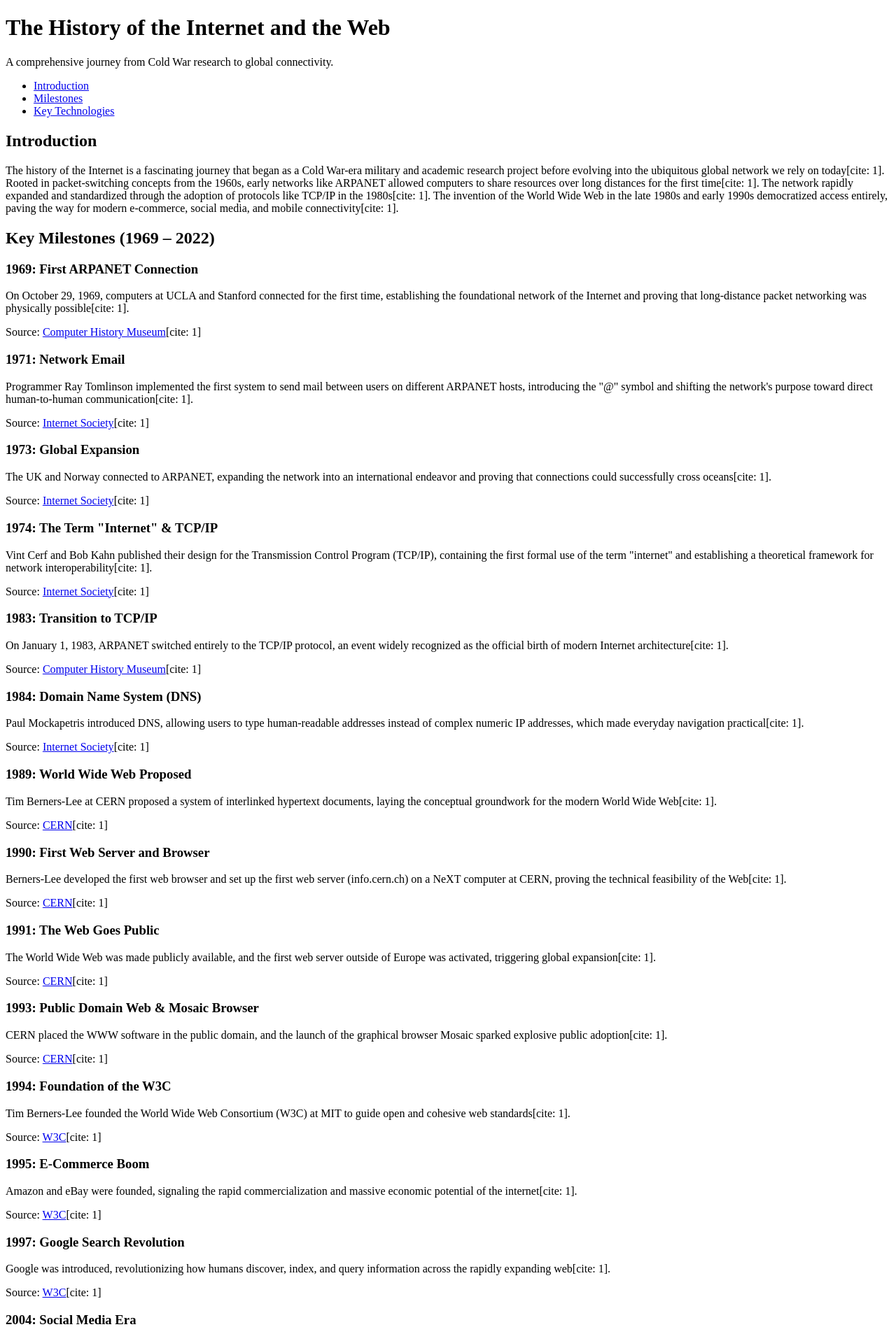
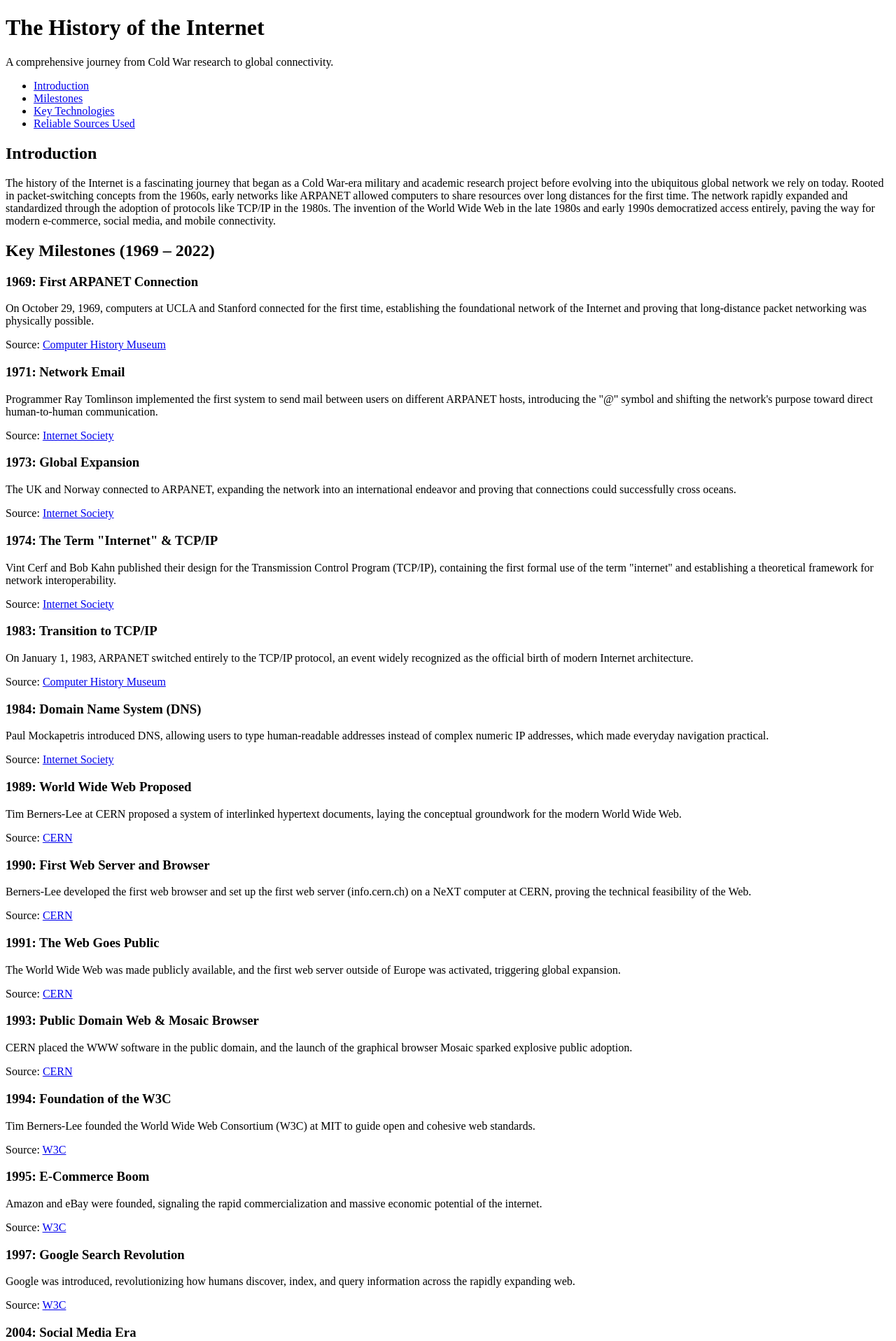
Before and after one commit to Charbel-Chkeir/web-programming-site, a Flask app: page /internet-history in a window 1280 px wide. Shown: the top 1917 px of the page at 70% size. Run offline with Flask 3, Linux system fonts and the light colour scheme.

Commit message:
Part 2: hand-written history pages

```diff
--- a/templates/internet-history.html
+++ b/templates/internet-history.html
@@ -8,7 +8,7 @@
 <body>
 
     <header>
-        <h1>The History of the Internet and the Web</h1>
+        <h1>The History of the Internet</h1>
         <p>A comprehensive journey from Cold War research to global connectivity.</p>
     </header>
 
@@ -17,13 +17,14 @@
             <li><a href="#intro">Introduction</a></li>
             <li><a href="#timeline">Milestones</a></li>
             <li><a href="#technologies">Key Technologies</a></li>
+            <li><a href="#sources">Reliable Sources Used</a></li>
         </ul>
     </nav>
 
     <main>
         <section id="intro">
             <h2>Introduction</h2>
-            <p>The history of the Internet is a fascinating journey that began as a Cold War-era military and academic research project before evolving into the ubiquitous global network we rely on today[cite: 1]. Rooted in packet-switching concepts from the 1960s, early networks like ARPANET allowed computers to share resources over long distances for the first time[cite: 1]. The network rapidly expanded and standardized through the adoption of protocols like TCP/IP in the 1980s[cite: 1]. The invention of the World Wide Web in the late 1980s and early 1990s democratized access entirely, paving the way for modern e-commerce, social media, and mobile connectivity[cite: 1].</p>
+            <p>The history of the Internet is a fascinating journey that began as a Cold War-era military and academic research project before evolving into the ubiquitous global network we rely on today. Rooted in packet-switching concepts from the 1960s, early networks like ARPANET allowed computers to share resources over long distances for the first time. The network rapidly expanded and standardized through the adoption of protocols like TCP/IP in the 1980s. The invention of the World Wide Web in the late 1980s and early 1990s democratized access entirely, paving the way for modern e-commerce, social media, and mobile connectivity.</p>
         </section>
 
         <section id="timeline">
@@ -31,103 +32,103 @@
 
             <article>
                 <h3>1969: First ARPANET Connection</h3>
-                <p>On October 29, 1969, computers at UCLA and Stanford connected for the first time, establishing the foundational network of the Internet and proving that long-distance packet networking was physically possible[cite: 1].</p>
-                <p>Source: <a href="https://www.computerhistory.org/internethistory/" target="_blank">Computer History Museum</a>[cite: 1]</p>
+                <p>On October 29, 1969, computers at UCLA and Stanford connected for the first time, establishing the foundational network of the Internet and proving that long-distance packet networking was physically possible.</p>
+                <p>Source: <a href="https://www.computerhistory.org/internethistory/" target="_blank">Computer History Museum</a></p>
             </article>
 
             <article>
                 <h3>1971: Network Email</h3>
-                <p>Programmer Ray Tomlinson implemented the first system to send mail between users on different ARPANET hosts, introducing the "@" symbol and shifting the network's purpose toward direct human-to-human communication[cite: 1].</p>
-                <p>Source: <a href="https://www.internetsociety.org/internet/history-internet/short-history-of-the-internet/" target="_blank">Internet Society</a>[cite: 1]</p>
+                <p>Programmer Ray Tomlinson implemented the first system to send mail between users on different ARPANET hosts, introducing the "@" symbol and shifting the network's purpose toward direct human-to-human communication.</p>
+                <p>Source: <a href="https://www.internetsociety.org/internet/history-internet/short-history-of-the-internet/" target="_blank">Internet Society</a></p>
             </article>
 
             <article>
                 <h3>1973: Global Expansion</h3>
-                <p>The UK and Norway connected to ARPANET, expanding the network into an international endeavor and proving that connections could successfully cross oceans[cite: 1].</p>
-                <p>Source: <a href="https://www.internetsociety.org/internet/history-internet/short-history-of-the-internet/" target="_blank">Internet Society</a>[cite: 1]</p>
+                <p>The UK and Norway connected to ARPANET, expanding the network into an international endeavor and proving that connections could successfully cross oceans.</p>
+                <p>Source: <a href="https://www.internetsociety.org/internet/history-internet/short-history-of-the-internet/" target="_blank">Internet Society</a></p>
             </article>
 
             <article>
                 <h3>1974: The Term "Internet" & TCP/IP</h3>
-                <p>Vint Cerf and Bob Kahn published their design for the Transmission Control Program (TCP/IP), containing the first formal use of the term "internet" and establishing a theoretical framework for network interoperability[cite: 1].</p>
-                <p>Source: <a href="https://www.internetsociety.org/internet/history-internet/short-history-of-the-internet/" target="_blank">Internet Society</a>[cite: 1]</p>
+                <p>Vint Cerf and Bob Kahn published their design for the Transmission Control Program (TCP/IP), containing the first formal use of the term "internet" and establishing a theoretical framework for network interoperability.</p>
+                <p>Source: <a href="https://www.internetsociety.org/internet/history-internet/short-history-of-the-internet/" target="_blank">Internet Society</a></p>
             </article>
 
             <article>
                 <h3>1983: Transition to TCP/IP</h3>
-                <p>On January 1, 1983, ARPANET switched entirely to the TCP/IP protocol, an event widely recognized as the official birth of modern Internet architecture[cite: 1].</p>
-                <p>Source: <a href="https://www.computerhistory.org/internethistory/" target="_blank">Computer History Museum</a>[cite: 1]</p>
+                <p>On January 1, 1983, ARPANET switched entirely to the TCP/IP protocol, an event widely recognized as the official birth of modern Internet architecture.</p>
+                <p>Source: <a href="https://www.computerhistory.org/internethistory/" target="_blank">Computer History Museum</a></p>
             </article>
 
             <article>
                 <h3>1984: Domain Name System (DNS)</h3>
-                <p>Paul Mockapetris introduced DNS, allowing users to type human-readable addresses instead of complex numeric IP addresses, which made everyday navigation practical[cite: 1].</p>
-                <p>Source: <a href="https://www.internetsociety.org/internet/history-internet/short-history-of-the-internet/" target="_blank">Internet Society</a>[cite: 1]</p>
+                <p>Paul Mockapetris introduced DNS, allowing users to type human-readable addresses instead of complex numeric IP addresses, which made everyday navigation practical.</p>
+                <p>Source: <a href="https://www.internetsociety.org/internet/history-internet/short-history-of-the-internet/" target="_blank">Internet Society</a></p>
             </article>
 
             <article>
                 <h3>1989: World Wide Web Proposed</h3>
-                <p>Tim Berners-Lee at CERN proposed a system of interlinked hypertext documents, laying the conceptual groundwork for the modern World Wide Web[cite: 1].</p>
-                <p>Source: <a href="https://home.cern/science/computing/the-birth-of-the-web/" target="_blank">CERN</a>[cite: 1]</p>
+                <p>Tim Berners-Lee at CERN proposed a system of interlinked hypertext documents, laying the conceptual groundwork for the modern World Wide Web.</p>
+                <p>Source: <a href="https://home.cern/science/computing/the-birth-of-the-web/" target="_blank">CERN</a></p>
             </article>
 
             <article>
                 <h3>1990: First Web Server and Browser</h3>
-                <p>Berners-Lee developed the first web browser and set up the first web server (info.cern.ch) on a NeXT computer at CERN, proving the technical feasibility of the Web[cite: 1].</p>
-                <p>Source: <a href="https://home.cern/science/computing/the-birth-of-the-web/" target="_blank">CERN</a>[cite: 1]</p>
+                <p>Berners-Lee developed the first web browser and set up the first web server (info.cern.ch) on a NeXT computer at CERN, proving the technical feasibility of the Web.</p>
+                <p>Source: <a href="https://home.cern/science/computing/the-birth-of-the-web/" target="_blank">CERN</a></p>
             </article>
 
             <article>
                 <h3>1991: The Web Goes Public</h3>
-                <p>The World Wide Web was made publicly available, and the first web server outside of Europe was activated, triggering global expansion[cite: 1].</p>
-                <p>Source: <a href="https://home.cern/science/computing/the-birth-of-the-web/short-history-web/" target="_blank">CERN</a>[cite: 1]</p>
+                <p>The World Wide Web was made publicly available, and the first web server outside of Europe was activated, triggering global expansion.</p>
+                <p>Source: <a href="https://home.cern/science/computing/the-birth-of-the-web/short-history-web/" target="_blank">CERN</a></p>
             </article>
 
             <article>
                 <h3>1993: Public Domain Web & Mosaic Browser</h3>
-                <p>CERN placed the WWW software in the public domain, and the launch of the graphical browser Mosaic sparked explosive public adoption[cite: 1].</p>
-                <p>Source: <a href="https://home.cern/science/computing/the-birth-of-the-web/" target="_blank">CERN</a>[cite: 1]</p>
+                <p>CERN placed the WWW software in the public domain, and the launch of the graphical browser Mosaic sparked explosive public adoption.</p>
+                <p>Source: <a href="https://home.cern/science/computing/the-birth-of-the-web/" target="_blank">CERN</a></p>
             </article>
 
             <article>
                 <h3>1994: Foundation of the W3C</h3>
-                <p>Tim Berners-Lee founded the World Wide Web Consortium (W3C) at MIT to guide open and cohesive web standards[cite: 1].</p>
-                <p>Source: <a href="https://www.w3.org/html/wg/wiki/History" target="_blank">W3C</a>[cite: 1]</p>
+                <p>Tim Berners-Lee founded the World Wide Web Consortium (W3C) at MIT to guide open and cohesive web standards.</p>
+                <p>Source: <a href="https://www.w3.org/html/wg/wiki/History" target="_blank">W3C</a></p>
             </article>
 
             <article>
                 <h3>1995: E-Commerce Boom</h3>
-                <p>Amazon and eBay were founded, signaling the rapid commercialization and massive economic potential of the internet[cite: 1].</p>
-                <p>Source: <a href="https://www.w3.org/html/wg/wiki/History" target="_blank">W3C</a>[cite: 1]</p>
+                <p>Amazon and eBay were founded, signaling the rapid commercialization and massive economic potential of the internet.</p>
+                <p>Source: <a href="https://www.w3.org/html/wg/wiki/History" target="_blank">W3C</a></p>
             </article>
 
             <article>
                 <h3>1997: Google Search Revolution</h3>
-                <p>Google was introduced, revolutionizing how humans discover, index, and query information across the rapidly expanding web[cite: 1].</p>
-                <p>Source: <a href="https://www.w3.org/html/wg/wiki/History" target="_blank">W3C</a>[cite: 1]</p>
+                <p>Google was introduced, revolutionizing how humans discover, index, and query information across the rapidly expanding web.</p>
+                <p>Source: <a href="https://www.w3.org/html/wg/wiki/History" target="_blank">W3C</a></p>
             </article>
 
             <article>
                 <h3>2004: Social Media Era</h3>
-                <p>Facebook officially opened, accelerating the global transition toward user-generated content and modern social networking architectures[cite: 1].</p>
-                <p>Source: <a href="https://www.w3.org/html/wg/wiki/History" target="_blank">W3C</a>[cite: 1]</p>
+                <p>Facebook officially opened, accelerating the global transition toward user-generated content and modern social networking architectures.</p>
+                <p>Source: <a href="https://www.w3.org/html/wg/wiki/History" target="_blank">W3C</a></p>
             </article>
 
             <article>
                 <h3>2007: The Mobile Web & iPhone</h3>
-                <p>Apple released the first iPhone, mainstreaming smartphone adoption and permanently changing how society interacts with mobile internet services[cite: 1].</p>
-                <p>Source: <a href="https://www.w3.org/html/wg/wiki/History" target="_blank">W3C</a>[cite: 1]</p>
+                <p>Apple released the first iPhone, mainstreaming smartphone adoption and permanently changing how society interacts with mobile internet services.</p>
+                <p>Source: <a href="https://www.w3.org/html/wg/wiki/History" target="_blank">W3C</a></p>
             </article>
 
             <article>
                 <h3>2008: Cloud Computing & Modern Browsers</h3>
-                <p>Amazon launched EC2 and Google released Chrome, driving a massive tech shift toward cloud infrastructure and high-performance web applications[cite: 1].</p>
-                <p>Source: <a href="https://www.w3.org/html/wg/wiki/History" target="_blank">W3C</a>[cite: 1]</p>
+                <p>Amazon launched EC2 and Google released Chrome, driving a massive tech shift toward cloud infrastructure and high-performance web applications.</p>
+                <p>Source: <a href="https://www.w3.org/html/wg/wiki/History" target="_blank">W3C</a></p>
             </article>
 
             <article>
                 <h3>2022: Generative AI Mainstreamed</h3>
-                <p>OpenAI released ChatGPT, bringing advanced conversational artificial intelligence capabilities to mainstream internet users worldwide[cite: 1].</p>
+                <p>OpenAI released ChatGPT, bringing advanced conversational artificial intelligence capabilities to mainstream internet users worldwide.</p>
                 <p>Source: <a href="https://en.wikipedia.org/wiki/Timeline_of_the_history_of_the_Internet" target="_blank">Wikipedia Timeline</a></p>
             </article>
         </section>
@@ -135,9 +136,21 @@
         <section id="technologies">
             <h2>Three Key Technologies</h2>
             <ul>
-                <li><strong>TCP/IP:</strong> The core protocol suite dictating how data packets are addressed, transmitted, and reassembled across disparate networks[cite: 1].</li>
-                <li><strong>DNS:</strong> The directory system mapping readable domain names to numerical IP addresses[cite: 1].</li>
-                <li><strong>HTTP & HTML:</strong> The foundational protocol and markup language powering the structure and request-response cycle of the World Wide Web[cite: 1].</li>
+                <li><strong>TCP/IP:</strong> The core protocol suite dictating how data packets are addressed, transmitted, and reassembled across disparate networks.</li>
+                <li><strong>DNS:</strong> The directory system mapping readable domain names to numerical IP addresses.</li>
+                <li><strong>HTTP & HTML:</strong> The foundational protocol and markup language powering the structure and request-response cycle of the World Wide Web.</li>
+            </ul>
+        </section>
+
+        <section id="sources">
+            <h2>Reliable Sources Used</h2>
+            <ul>
+                <li><a href="https://home.cern/science/computing/the-birth-of-the-web/" target="_blank">CERN - The Birth of the Web</a></li>
+                <li><a href="https://home.cern/science/computing/the-birth-of-the-web/short-history-web/" target="_blank">CERN - Short History of the Web</a></li>
+                <li><a href="https://www.internetsociety.org/internet/history-internet/short-history-of-the-internet/" target="_blank">Internet Society - Short History of the Internet</a></li>
+                <li><a href="https://www.computerhistory.org/internethistory/" target="_blank">Computer History Museum - Internet History</a></li>
+                <li><a href="https://www.w3.org/html/wg/wiki/History" target="_blank">W3C Wiki - History</a></li>
+                <li><a href="https://en.wikipedia.org/wiki/Timeline_of_the_history_of_the_Internet" target="_blank">Wikipedia - Timeline of the History of the Internet</a></li>
             </ul>
         </section>
     </main>
```
